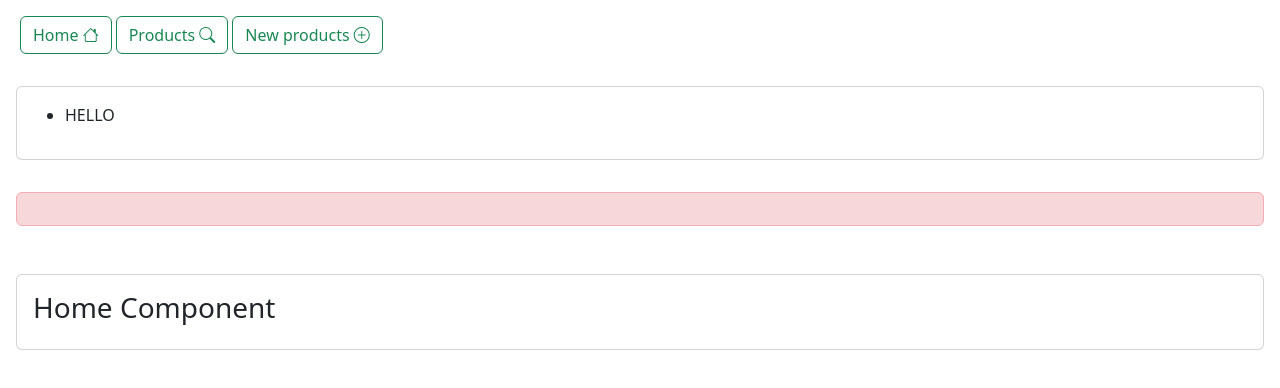
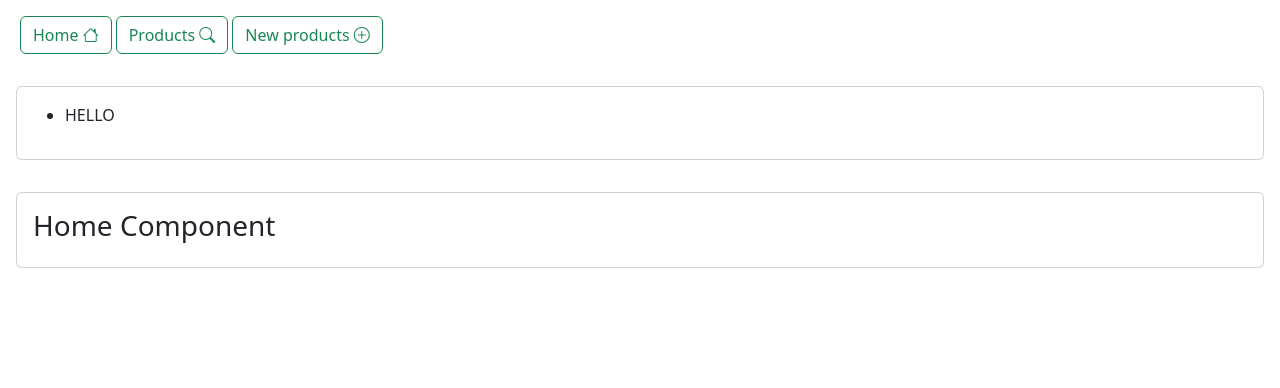
Before and after one commit to delmas007/web-Angular, an Angular app: page /home in a window 1280 px wide. Shown: the top 388 px of the page. Built offline with nearby package versions, Linux system fonts and the light colour scheme.

Commit message:
interceptor

```diff
--- a/src/app/app-errors/app-errors.component.html
+++ b/src/app/app-errors/app-errors.component.html
@@ -1,4 +1,4 @@
-<div class="p-3">
+<div *ngIf="state.errorMessage" class="p-3" >
   <div class="alert alert-danger">
     {{ state.errorMessage }}
   </div>
--- a/src/app/app-errors/app-errors.component.ts
+++ b/src/app/app-errors/app-errors.component.ts
@@ -1,12 +1,13 @@
 import { Component } from '@angular/core';
 import {AppStateService} from "../services/app-state.service";
-import {JsonPipe} from "@angular/common";
+import {JsonPipe, NgIf} from "@angular/common";
 
 @Component({
   selector: 'app-app-errors',
   standalone: true,
   imports: [
-    JsonPipe
+    JsonPipe,
+    NgIf
   ],
   templateUrl: './app-errors.component.html',
   styleUrl: './app-errors.component.css'
--- a/src/app/app.config.server.ts
+++ b/src/app/app.config.server.ts
@@ -1,10 +1,11 @@
 import { mergeApplicationConfig, ApplicationConfig } from '@angular/core';
 import { provideServerRendering } from '@angular/platform-server';
-import { appConfig } from './app.config';
+import {appConfig} from "./app.config";
 
 const serverConfig: ApplicationConfig = {
   providers: [
-    provideServerRendering()
+    provideServerRendering(),
+
   ]
 };
 
--- a/src/app/app.config.ts
+++ b/src/app/app.config.ts
@@ -3,9 +3,11 @@ import { provideRouter } from '@angular/router';
 
 import { routes } from './app.routes';
 import { provideClientHydration } from '@angular/platform-browser';
-import { provideHttpClient } from '@angular/common/http';
+import {HTTP_INTERCEPTORS, provideHttpClient, withInterceptors} from '@angular/common/http';
 import {ReactiveFormsModule} from "@angular/forms";
+import {appHttpInterceptor} from "./services/app-http.interceptor";
 
 export const appConfig: ApplicationConfig = {
-  providers: [provideRouter(routes), provideClientHydration(),provideHttpClient(),ReactiveFormsModule]
+  providers: [provideRouter(routes), provideClientHydration(),provideHttpClient(withInterceptors([appHttpInterceptor])),ReactiveFormsModule
+  ]
 };
--- /dev/null
+++ b/src/app/services/app-http.interceptor.ts
@@ -0,0 +1,9 @@
+import { HttpInterceptorFn } from '@angular/common/http';
+
+export const appHttpInterceptor: HttpInterceptorFn = (req, next) => {
+  let reqUrl = req.clone({
+    // headers : req.headers.set('Authorization', 'Bearer ' + localStorage.getItem('token'))
+    headers : req.headers.set('Authorization', 'Bearer JWT_TOKEN')
+  })
+  return next(reqUrl);
+};
```
